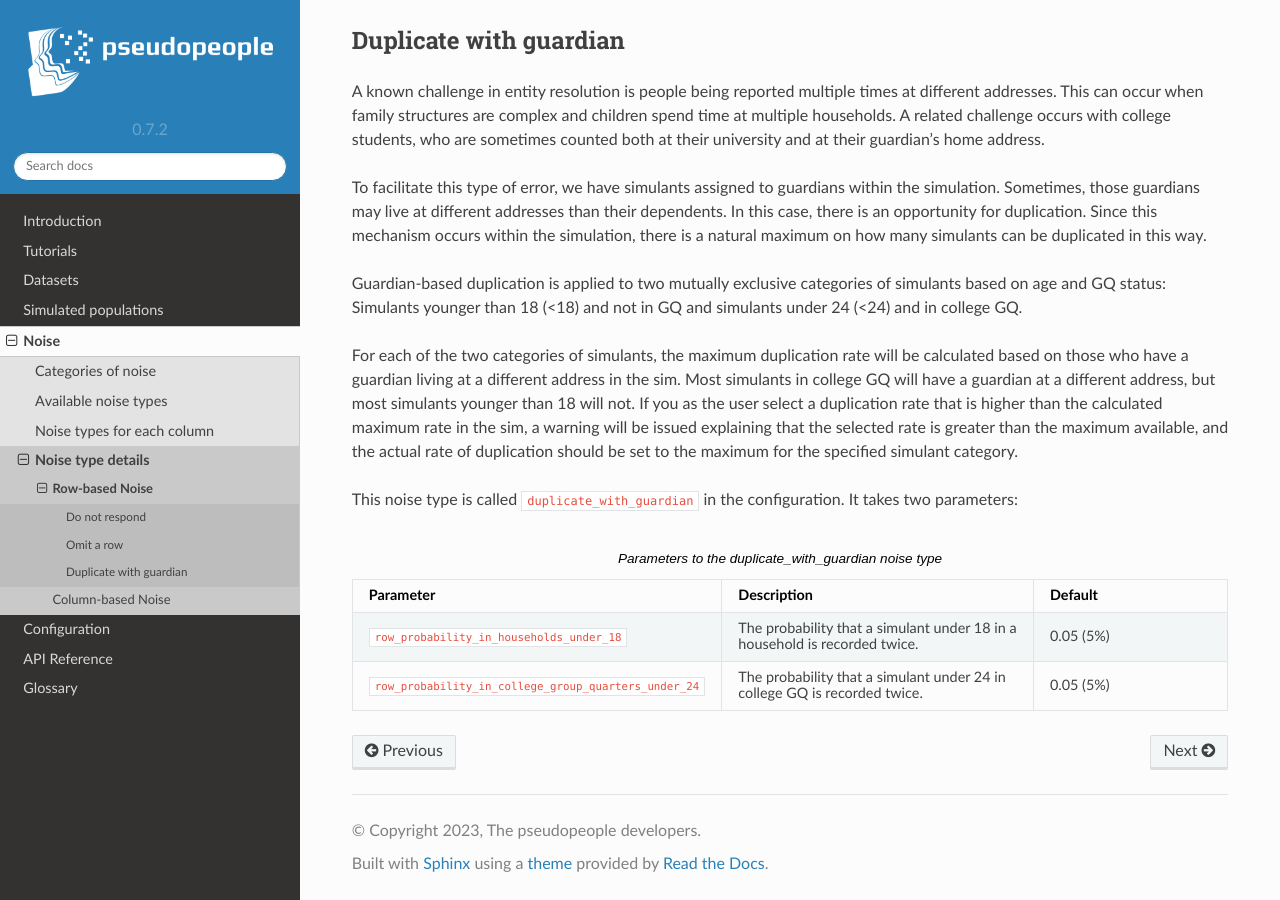
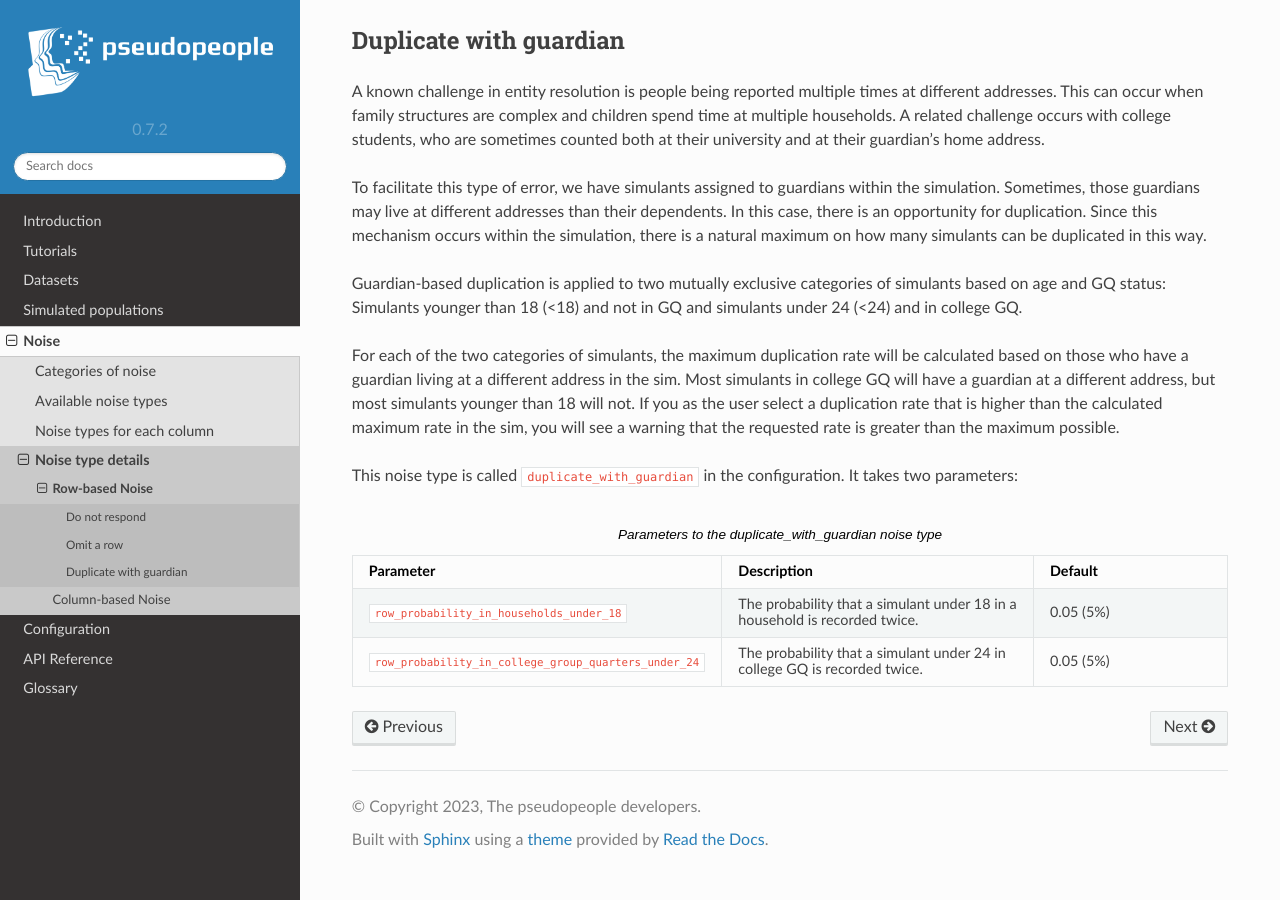
Before and after one commit to ihmeuw/pseudopeople, a Sphinx documentation site: the page built from docs/source/noise/row_noise.rst, in a window 1280 px wide and 900 px high, scrolled down 1684 px. Built offline with Sphinx 7.4.7 and the Read the Docs theme 2.0.0, drawn with Linux system fonts in a browser that asks for light colours.

Commit message:
Clarify wording about warning for exceeding natural maximum
Co-authored-by: Zeb Burke-Conte <zmbc@users.noreply.github.com>

```diff
--- a/docs/source/noise/row_noise.rst
+++ b/docs/source/noise/row_noise.rst
@@ -115,9 +115,8 @@ be calculated based on those who have a guardian living at a different address
 in the sim. Most simulants in college GQ will have a guardian at a
 different address, but most simulants younger than 18 will not.
 If you as the user select a duplication rate that is higher than the
-calculated maximum rate in the sim, a warning will be issued explaining that
-the selected rate is greater than the maximum available, and the actual rate of
-duplication should be set to the maximum for the specified simulant category.
+calculated maximum rate in the sim, you will see a warning that
+the requested rate is greater than the maximum possible.
 
 This noise type is called :code:`duplicate_with_guardian` in the configuration.
 It takes two parameters:
```
